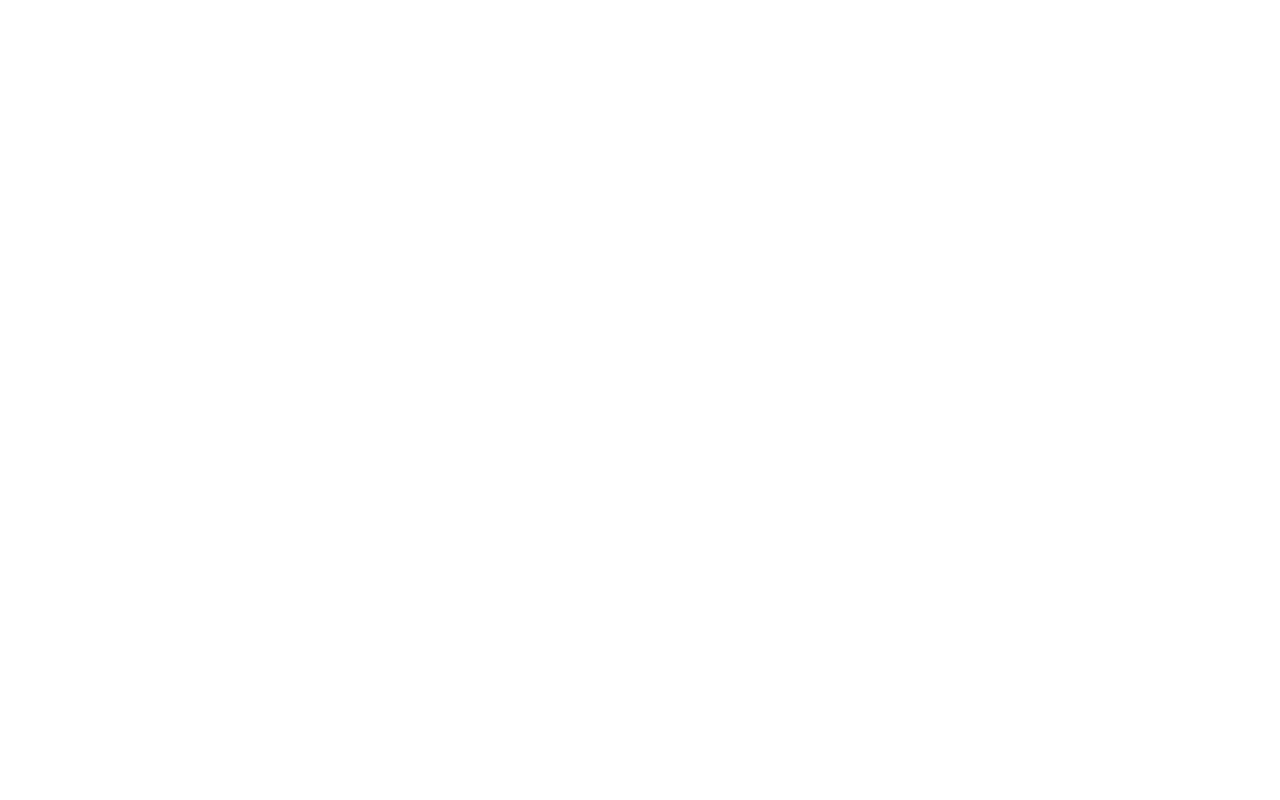
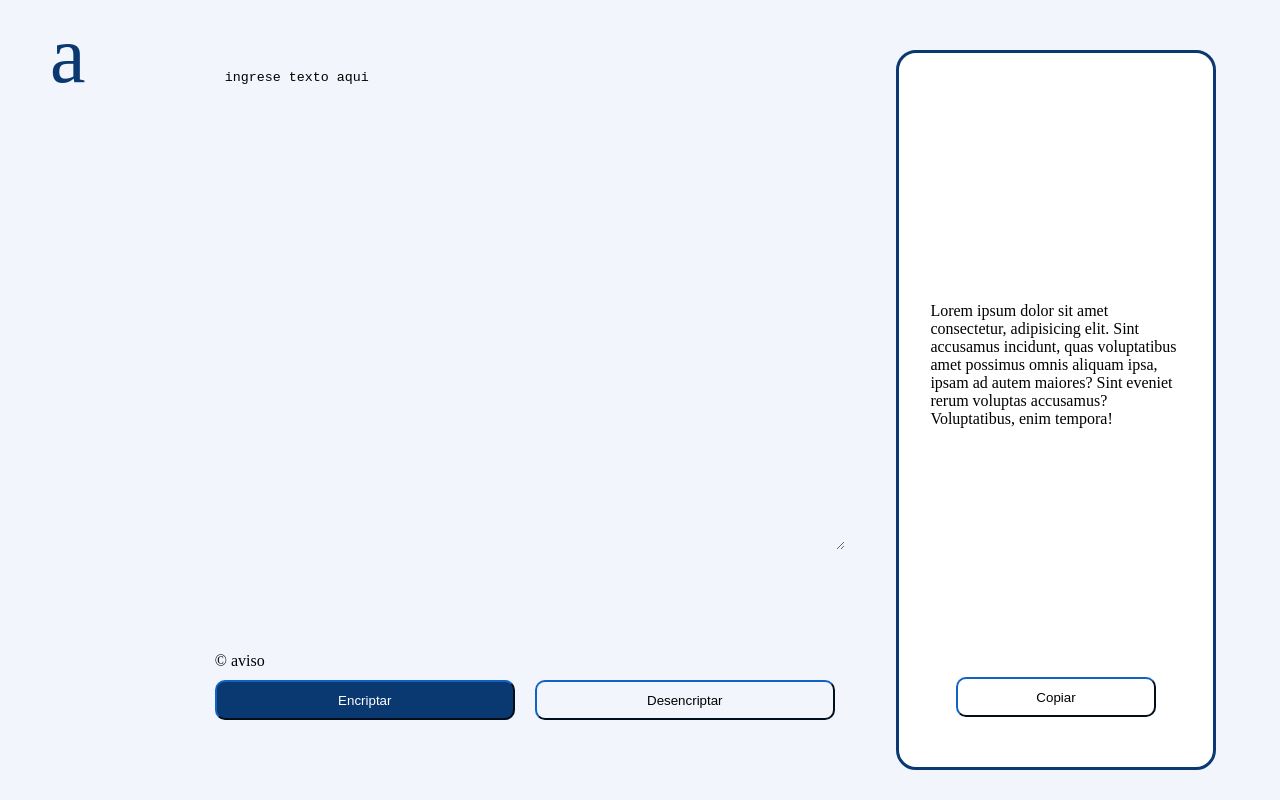
Before and after one commit to leghram/encriptador, a plain HTML site: page index.html in a window 1280 px wide. Drawn offline with Linux system fonts and the light colour scheme.

Commit message:
html y estilos

```diff
--- a/index.html
+++ b/index.html
@@ -8,8 +8,32 @@
     <title>Encriptador MAPL</title>
 </head>
 <body>
+    <div class="logo">a</div>
 
-
+    <div class="principal">
+        <div class="entrada">
+            <div>
+                <textarea type="text" class="frase">ingrese texto aqui</textarea>
+            </div>
+            <div>
+                <div class="aviso">
+                    <p> &copy aviso</p>
+                </div>
+                <div class="botones">
+                    <button class="btn btn1">Encriptar</button>
+                    <button class="btn btn2">Desencriptar</button>
+                </div>
+            </div>
+        </div>
+        <div class="lateral">
+            <div class="cuerpo">
+                <p>Lorem ipsum dolor sit amet consectetur, adipisicing elit. Sint accusamus incidunt, quas voluptatibus amet possimus omnis aliquam ipsa, ipsam ad autem maiores? Sint eveniet rerum voluptas accusamus? Voluptatibus, enim tempora!</p>
+            </div>
+            <div>
+                <button class="copiar">Copiar</button>
+            </div>
+        </div>
+    </div>
 
     <script src="index.js"></script>
 </body>
--- a/style.css
+++ b/style.css
@@ -0,0 +1,104 @@
+*{
+    margin: 0;
+    padding: 0;
+    box-sizing: border-box;
+
+}
+
+body{
+    background-color: #F3F5FC;
+}
+div{
+    margin: 0 auto;
+}
+button{
+    height: 40px;
+    border-radius: 10px;
+    margin: 0 10px;
+    background-color:rgba(0, 0, 0, 0);
+    border-color:#0A3871;
+}
+
+.logo{
+    position: absolute;
+    font-size: 80px;
+    color: #0A3871;
+    left: 50px;
+    top: 10px;
+}
+
+.principal{
+    display: flex;
+    width: 90%;
+}
+
+.entrada{
+    display: flex;
+    flex-direction: column;
+    margin-left: 5%;
+    width: 70%;
+    height: 90vh;
+    justify-content: space-between;
+}
+.lateral{
+    display: flex;
+    width: 25%;
+    flex-direction: column;
+    justify-content: space-between;
+    margin: 50px auto;
+    border-radius: 20px;
+    border: solid #0A3871 3px;
+}
+
+.frase{
+    width: 50vw;
+    margin: 70px auto;
+    border: none;
+    height: 60vh;
+    text-align:start;
+    background-color: #F3F5FC;
+    padding: 0 20px;
+}
+
+.frase:focus{
+    outline: none;
+}
+
+.aviso, .botones{
+    display: flex;
+    width: 50vw;
+    margin:auto;
+    border: none;
+}
+
+.aviso{
+    padding:10px 10px;
+}
+
+.btn{
+    width: 50%;
+}
+
+.btn1{
+    background-color: #0A3871;
+    color: white;
+}
+
+
+.lateral{
+    position: absolute;
+    height: 90vh;
+    right: 5%;
+    background-color: white;
+}
+
+.cuerpo{
+    margin: auto;
+    width: 80%;
+}
+
+.copiar{
+    width: 200px;
+    margin-bottom: 50px;
+
+}
```
